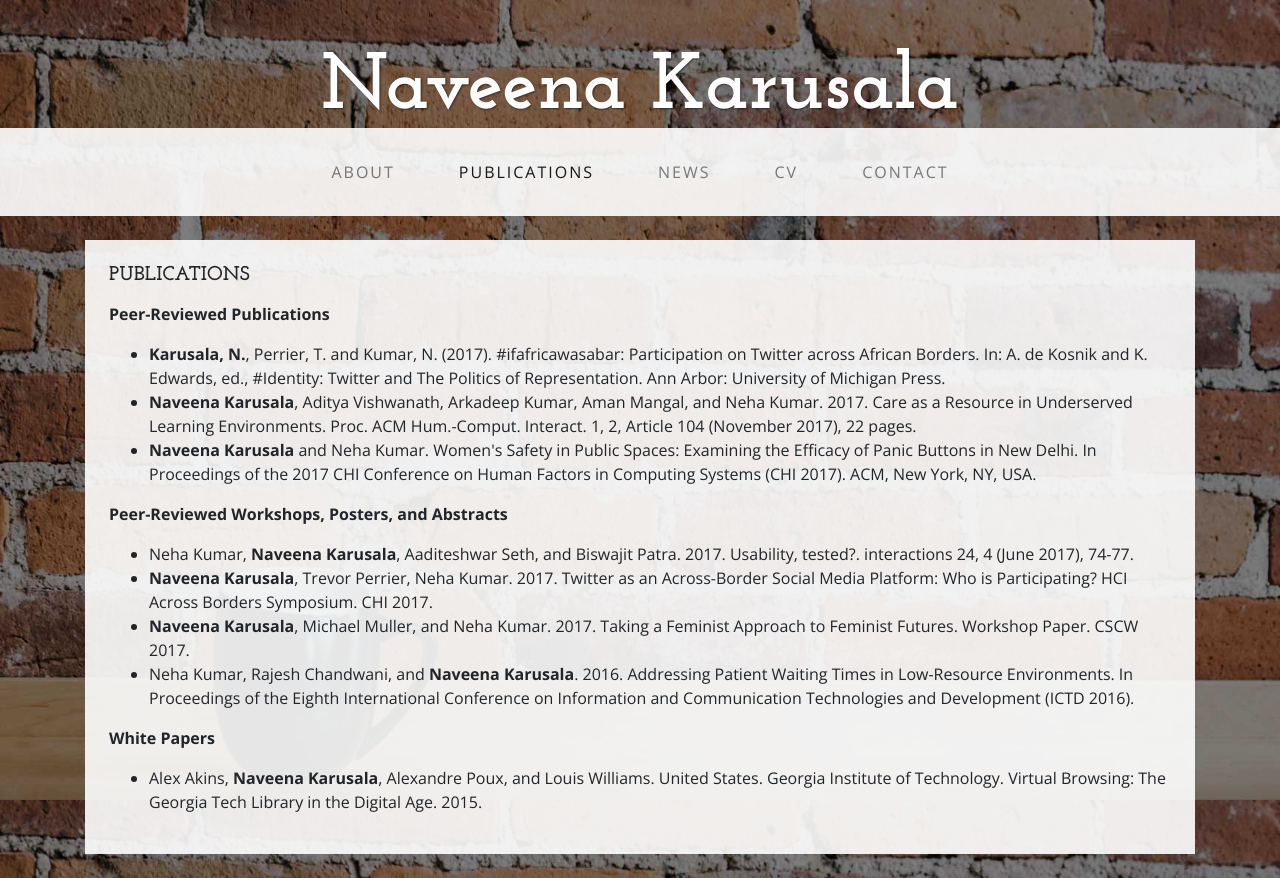
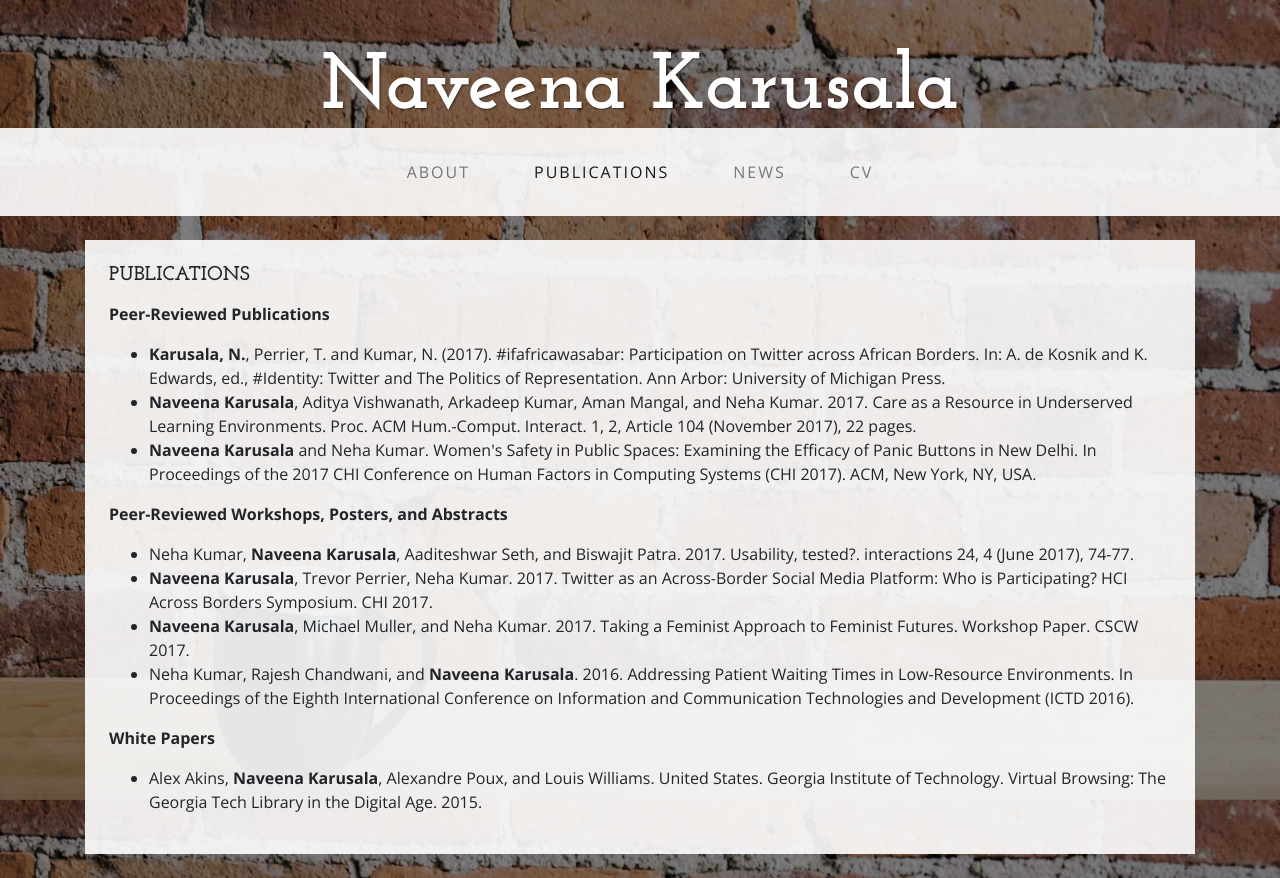
Before and after one commit to nkarusala/nkarusala.github.io, a website: page publications.html in a window 1280 px wide. Drawn offline with nearby package versions, Linux system fonts and the light colour scheme.

Commit message:
Update publications.html

```diff
--- a/publications.html
+++ b/publications.html
@@ -50,9 +50,6 @@
             <li class="nav-item px-lg-4">
               <a class="nav-link text-uppercase text-expanded" href="cv.html">CV</a>
             </li>
-            <li class="nav-item px-lg-4">
-              <a class="nav-link text-uppercase text-expanded" href="contact.html">Contact</a>
-            </li>
           </ul>
         </div>
       </div>
```
